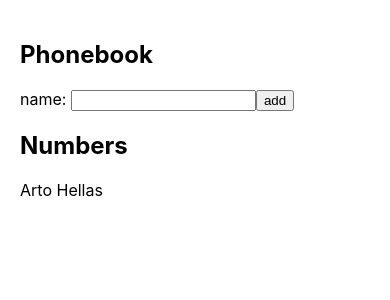
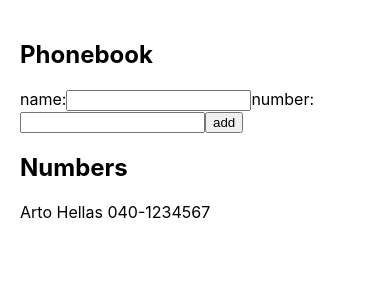
Before and after one commit to mickywagner/fullstack-open-2021, a React (Create React App) app in the folder part2/phonebook/: page / in a window 390 px wide. Shown: the top 300 px of the page. Built offline with nearby package versions, Linux system fonts and the light colour scheme.

Commit message:
part2 | 2.8 phonebook step3 | Add number entry

```diff
--- a/part2/phonebook/src/App.js
+++ b/part2/phonebook/src/App.js
@@ -1,50 +1,55 @@
-import { useState } from 'react';
+import { useState } from "react";
 
 const App = () => {
-    const [ persons, setPersons ] = useState([
-      { name: 'Arto Hellas' }
-    ])
-    const [ newName, setNewName ] = useState('')
-
+  const [persons, setPersons] = useState([
+    { name: "Arto Hellas", number: "040-1234567" },
+  ]);
+  const [newName, setNewName] = useState("");
+  const [newNumber, setNewNumber] = useState("");
 
   const checkDuplicateEntry = (name) => {
-      return persons.findIndex(person => person.name === name)
-    }
+    return persons.findIndex((person) => person.name === name);
+  };
   const addNewName = (e) => {
-      e.preventDefault()
+    e.preventDefault();
 
     if (checkDuplicateEntry(newName) > -1) {
-        alert(`${newName} is already added to the phonebook`)
-        setNewName('')
+      alert(`${newName} is already added to the phonebook`);
+      setNewName("");
+      setNewNumber("");
       return;
     }
 
-      let newPerson = { name: newName}
-      setPersons(persons.concat(newPerson))
-      setNewName('')
-    }
+    let newPerson = { name: newName, number: newNumber };
+    setPersons(persons.concat(newPerson));
+    setNewName("");
+    setNewNumber("");
+  };
 
   const handleNameChange = (e) => {
-      setNewName(e.target.value)
-    }
+    setNewName(e.target.value);
+  };
 
+  const handleNumberChange = (e) => {
+    setNewNumber(e.target.value);
+  };
 
-
-    return(
+  return (
     <div>
       <h2>Phonebook</h2>
       <form onSubmit={addNewName}>
-          <label htmlFor="name">name: </label>
-          <input id="name" value={newName} onChange={handleNameChange}/>
-          <button type="submit">
-            add
-          </button>
+        <label htmlFor="name">name:</label>
+        <input id="name" value={newName} onChange={handleNameChange} />
+        <label htmlFor="number">number: </label>
+        <input id="number" value={newNumber} onChange={handleNumberChange} />
+        <button type="submit">add</button>
       </form>
       <h2>Numbers</h2>
-        {persons.map(person => <div key={persons.indexOf(person)}>{person.name}</div>
-          )}
+      {persons.map((person) => (
+        <div key={persons.indexOf(person)}>{person.name} {person.number}</div>
+      ))}
     </div>
-    )
-}
+  );
+};
 
 export default App;
```
Also changed, not shown: part2/phonebook/src/index.css (line endings or trailing spaces). Lines whose indentation alone changed are shown as unchanged.
